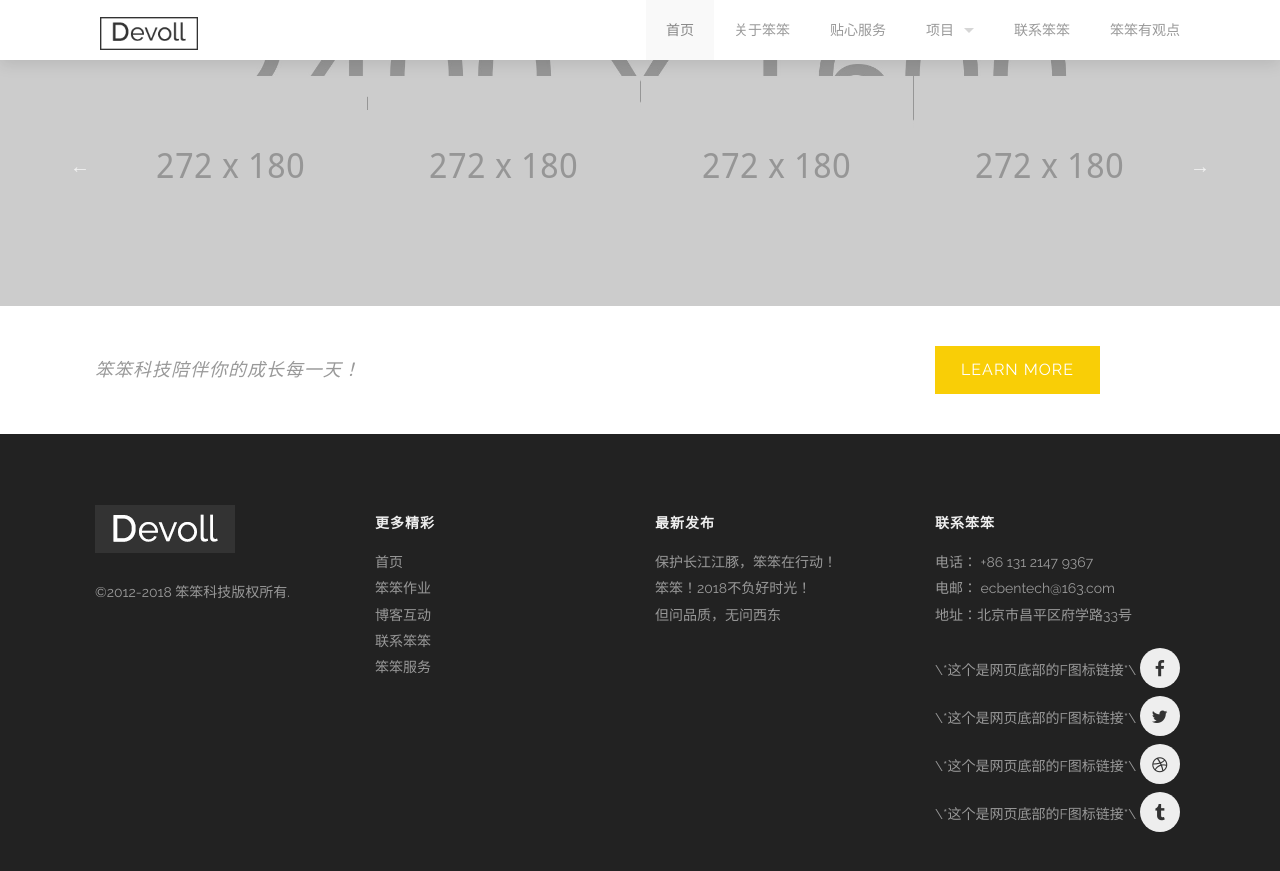
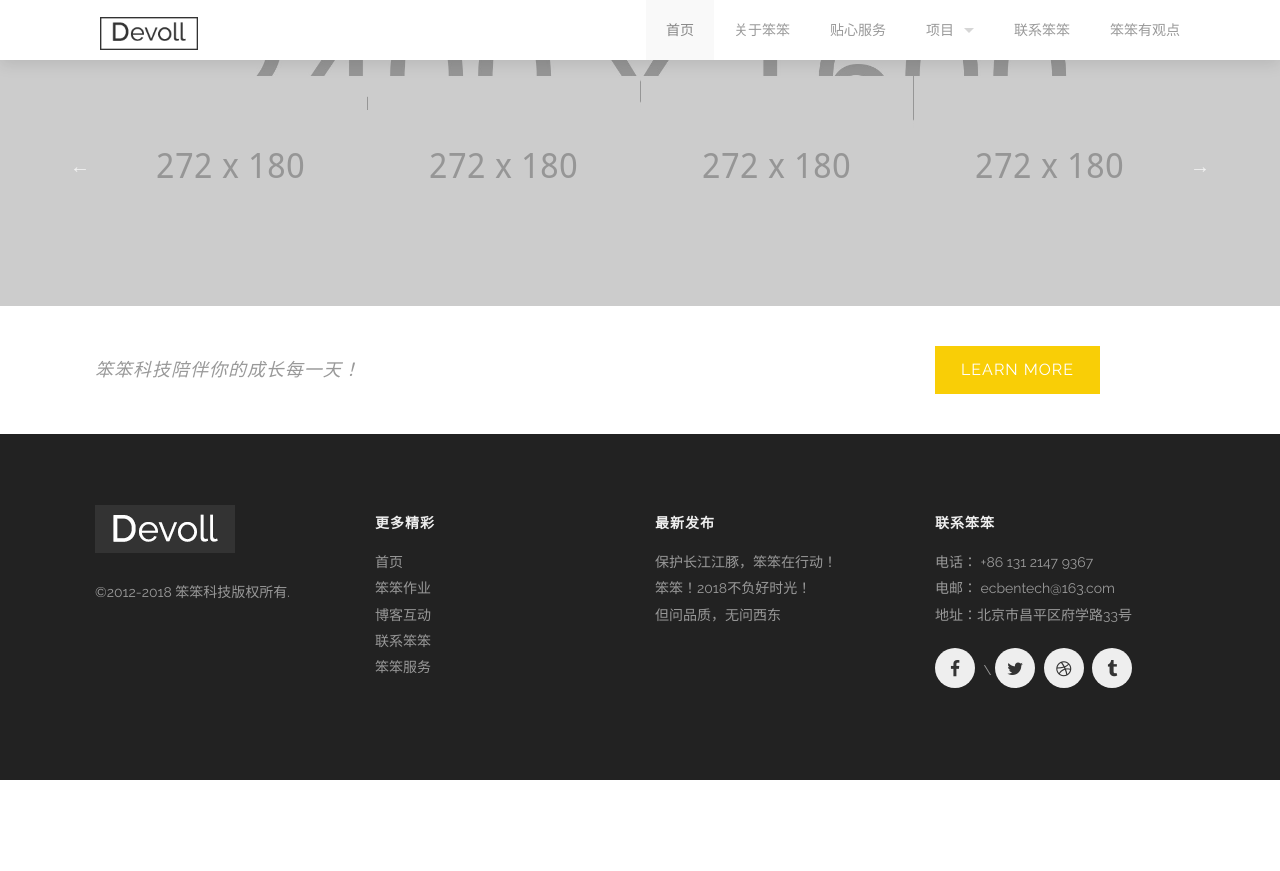
Before and after one commit to braveheart007/braveheart007.github.io, a Jekyll site: the page built from index.html, in a window 1280 px wide and 900 px high, scrolled down 5070 px. Shown: the top 871 px of the window. Built offline with Jekyll 4.4.1, drawn with Linux system fonts in a browser that asks for light colours; after the commit the page ends 5850 px from its top, so only the background shows below that.

Commit message:
Update footer.html

```diff
--- a/_includes/footer.html
+++ b/_includes/footer.html
@@ -48,22 +48,22 @@
       <div class='spacing'></div>
       <ul class='socials'>
         <li>
-          <a href='http://www.taichi-maker.com'>\*这个是网页底部的F图标链接*\
+          <a href='http://www.taichi-maker.com'>
             <i class='fa fa-facebook'></i>
           </a>
         </li>
         <li>
-          <a href='http://www.163.com'>\*这个是网页底部的F图标链接*\
+          <a href='http://www.163.com'>\
             <i class='fa fa-twitter'></i>
           </a>
         </li>
         <li>
-          <a href='http://www.sina.com'>\*这个是网页底部的F图标链接*\
+          <a href='http://www.sina.com'>
             <i class='fa fa-dribbble'></i>
           </a>
         </li>
         <li>
-          <a href='http://www.51cto.com'>\*这个是网页底部的F图标链接*\
+          <a href='http://www.51cto.com'>
             <i class='fa fa-tumblr'></i>
           </a>
         </li>
```
